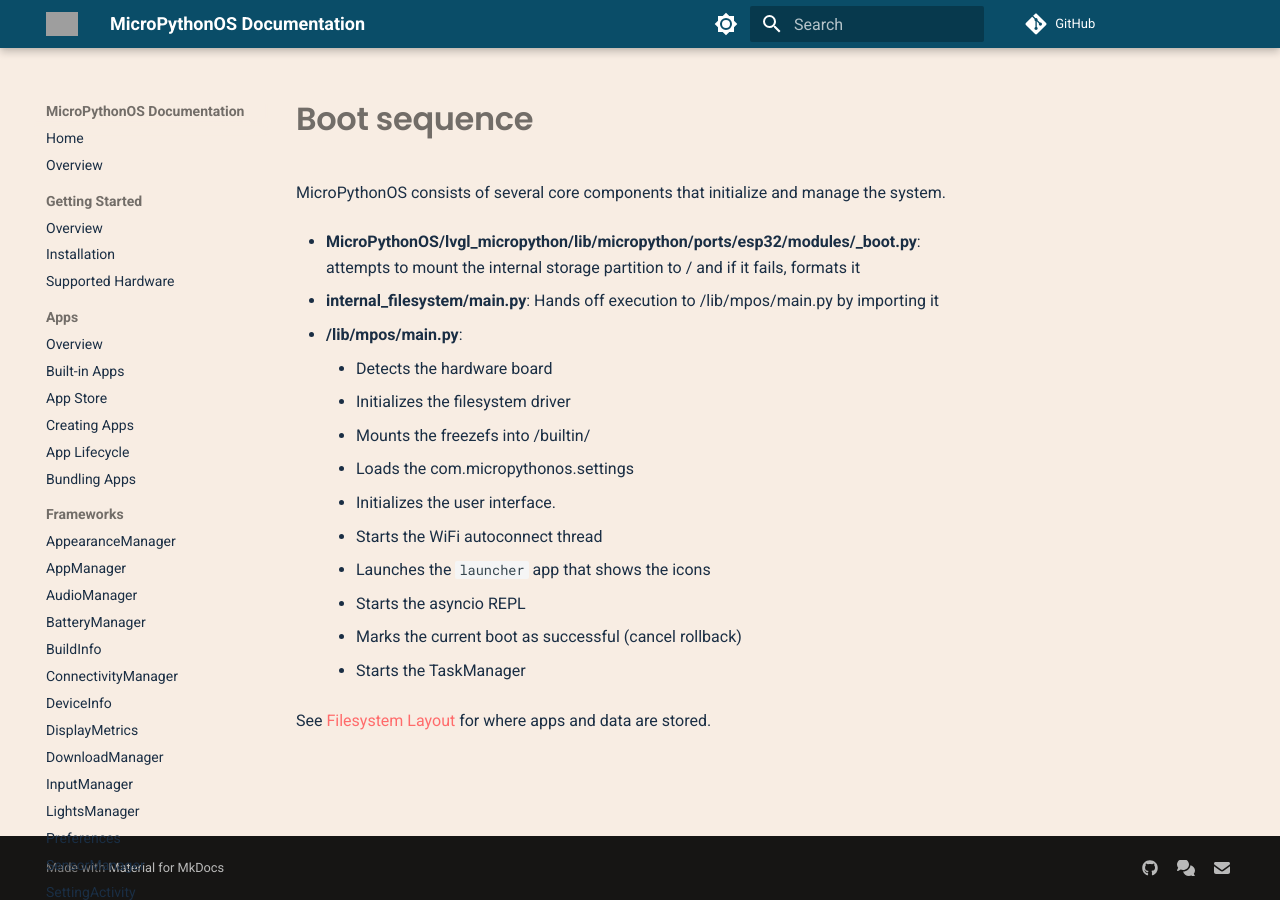
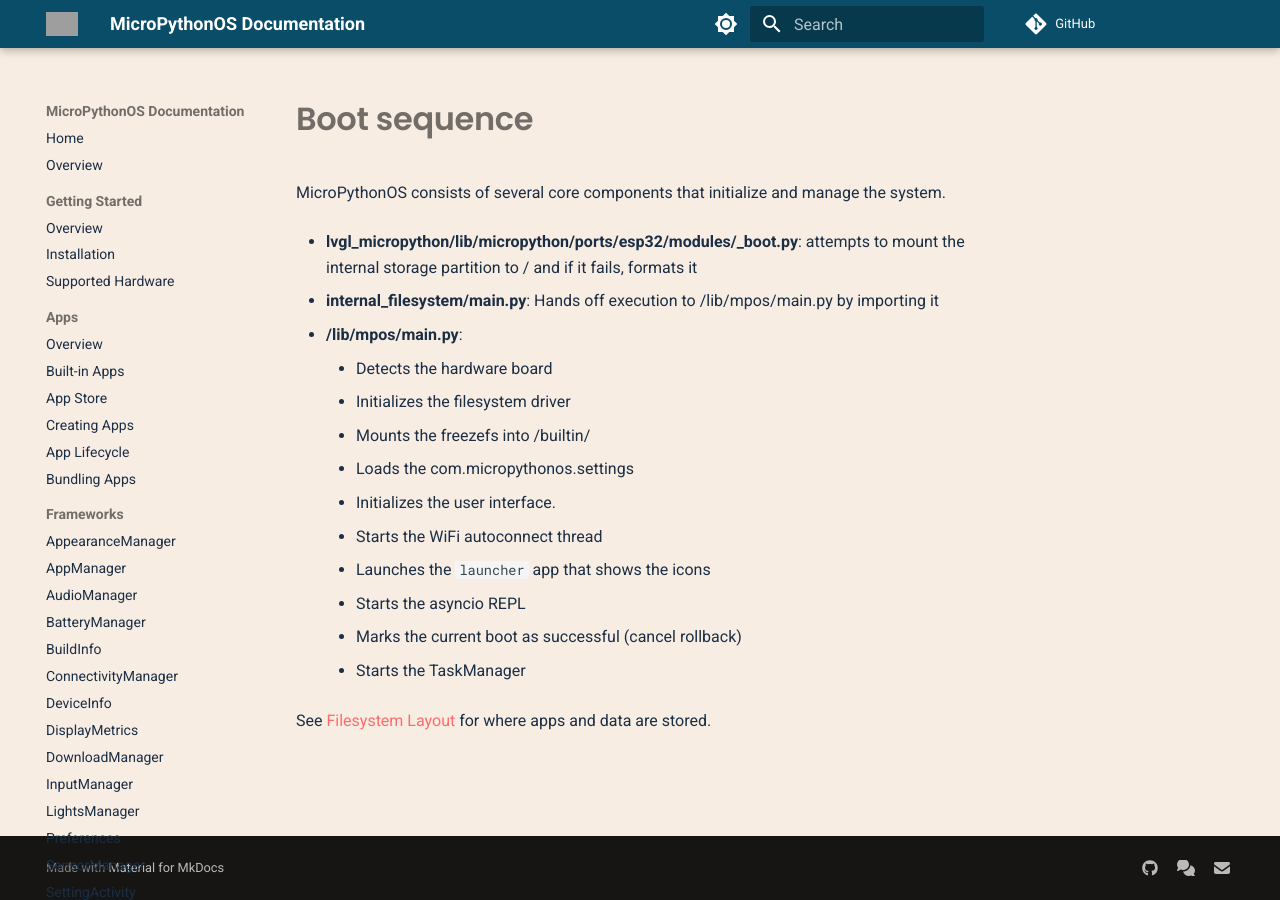
Before and after one commit to MicroPythonOS/docs, an MkDocs documentation site: the page built from docs/architecture/boot-sequence.md, in a window 1280 px wide. Built offline with MkDocs 1.6.1 and Material for MkDocs 9.7.7, drawn with Linux system fonts in a browser that asks for light colours; comment, search, counter and statistics services are not loaded; grey boxes are pictures that could not be loaded.

Commit message:
Fix docs

```diff
--- a/docs/architecture/boot-sequence.md
+++ b/docs/architecture/boot-sequence.md
@@ -2,7 +2,7 @@
 
 MicroPythonOS consists of several core components that initialize and manage the system.
 
-- **MicroPythonOS/lvgl_micropython/lib/micropython/ports/esp32/modules/_boot.py**: attempts to mount the internal storage partition to / and if it fails, formats it
+- **lvgl_micropython/lib/micropython/ports/esp32/modules/_boot.py**: attempts to mount the internal storage partition to / and if it fails, formats it
 
 - **internal_filesystem/main.py**: Hands off execution to /lib/mpos/main.py by importing it
 
--- a/mkdocs.yml
+++ b/mkdocs.yml
@@ -70,10 +70,10 @@ nav:
       - WidgetAnimator: frameworks/widget-animator.md
       - WifiService: frameworks/wifi-service.md
   - Architecture:
-      - Overview: architecture/index.md
-      - Architecture Overview: architecture/overview.md
+      - Overview: architecture/overview.md
       - Frameworks: architecture/frameworks.md
-      - System Components: architecture/system-components.md
+      - Intents: architecture/intents.md
+      - Boot Sequence: architecture/boot-sequence.md
       - Filesystem Layout: architecture/filesystem.md
   - OS Development:
       - Overview: os-development/index.md
```
